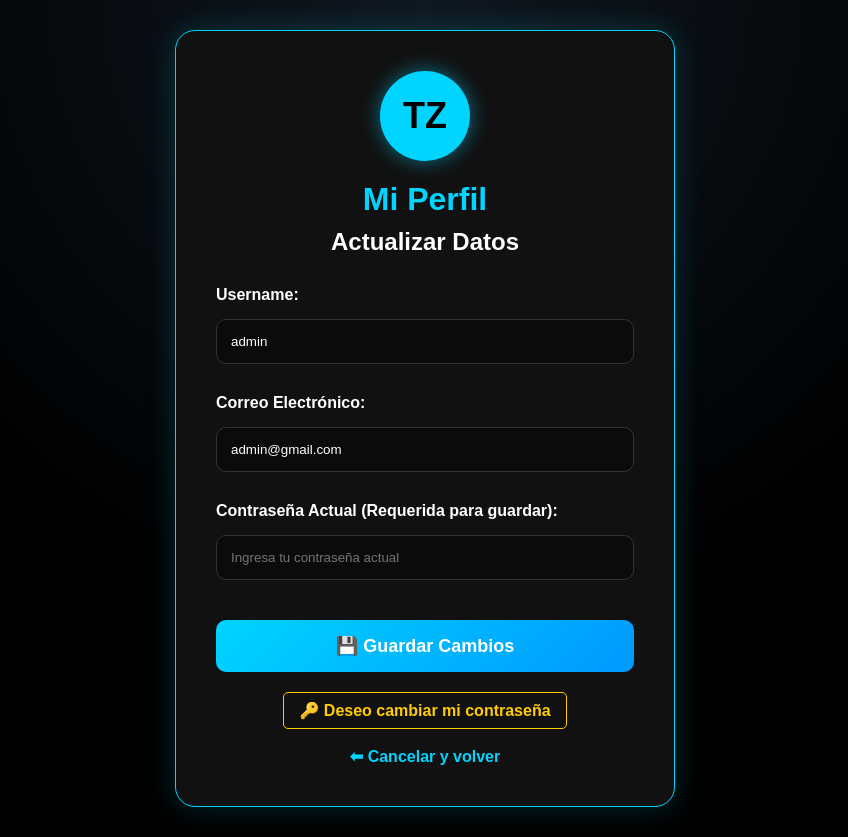
After one commit to striker2992/techzone-ready, a Django app: page /perfil/ in a window 1280 px wide. The commit adds this page. Shown: the whole page, without its empty margins (215-1063 px from the left). Run offline with Django 5.2, Linux system fonts and the light colour scheme; a user stored in the database is signed in.

Commit message:
me quiero matar :)2.0

```diff
--- a/static/css/style.css
+++ b/static/css/style.css
@@ -1,3 +1,14 @@
+footer {
+    text-align: center;
+    padding: 20px;
+    background-color: #0a0f14;
+    color: #888;
+    font-size: 14px;
+
+
+    margin-top: auto;
+}
+
 /* =========================
 RESET
 ========================= */
@@ -13,19 +24,18 @@ font-family:Arial, Helvetica, sans-serif;
 BODY
 ========================= */
 
-body{
-background:
-radial-gradient(
-circle at top,
-#101820,
-#000000 60%
-);
-
-
-color:white;
-min-height:100vh;
-
-
+body {
+    background: radial-gradient(
+        circle at top,
+        #101820,
+        #000000 60%
+    );
+    color: white;
+
+
+    display: flex;
+    flex-direction: column;
+    min-height: 100vh;
 }
 
 /* =========================
--- a/templates/tienda/mis_compras.html
+++ b/templates/tienda/mis_compras.html
@@ -17,7 +17,6 @@
 
     <div style="text-align: center; margin-bottom: 40px;">
         <h1 style="color: #00d4ff; font-size: 36px;">📦 Mis Compras</h1>
-        <p style="color: #ccc;">Historial y desglose de tus pedidos</p>
     </div>
 
     {% for pedido in pedidos %}
--- /dev/null
+++ b/templates/tienda/perfil.html
@@ -0,0 +1,71 @@
+{% load static %}
+<!DOCTYPE html>
+<html lang="es">
+<head>
+    <meta charset="UTF-8">
+    <title>Mi Perfil | TechZone</title>
+    <link rel="stylesheet" href="{% static 'css/style.css' %}">
+</head>
+<body>
+
+<div class="login-container">
+    <div class="login-card">
+
+        <div class="login-logo">TZ</div>
+        <h1>Mi Perfil</h1>
+        <h2>Actualizar Datos</h2>
+
+        <form method="POST">
+            {% csrf_token %}
+
+            {% if form.errors %}
+                <div style="background-color: #ffcccc; border: 1px solid #cc0000; color: #cc0000; padding: 10px; border-radius: 5px; margin-bottom: 15px; font-size: 14px; text-align: center;">
+                    ⚠️ No se pudieron guardar los cambios. Revisa los detalles abajo.
+                </div>
+            {% endif %}
+
+            {{ form.username.label_tag }}
+            {{ form.username }}
+            {% if form.username.errors %}
+                <div style="color: #ff4c4c; font-size: 14px; margin-top: -10px; margin-bottom: 15px;">
+                    {{ form.username.errors.0 }}
+                </div>
+            {% endif %}
+
+            {{ form.email.label_tag }}
+            {{ form.email }}
+            {% if form.email.errors %}
+                <div style="color: #ff4c4c; font-size: 14px; margin-top: -10px; margin-bottom: 15px;">
+                    {{ form.email.errors.0 }}
+                </div>
+            {% endif %}
+
+            {{ form.password_actual.label_tag }}
+            {{ form.password_actual }}
+            {% if form.password_actual.errors %}
+                <div style="color: #ff4c4c; font-size: 14px; margin-top: -10px; margin-bottom: 15px;">
+                    {{ form.password_actual.errors.0 }}
+                </div>
+            {% endif %}
+
+            <button type="submit" style="margin-top: 10px;">
+                💾 Guardar Cambios
+            </button>
+        </form>
+
+        <div style="text-align: center; margin-top: 20px;">
+            <a href="{% url 'cambiar_password' %}" style="color: #ffcc00; text-decoration: none; font-weight: bold; border: 1px solid #ffcc00; padding: 8px 15px; border-radius: 5px; display: inline-block;">
+                🔑 Deseo cambiar mi contraseña
+            </a>
+        </div>
+
+        </form>
+
+        <br>
+        <a href="/">⬅ Cancelar y volver</a>
+
+    </div>
+</div>
+
+</body>
+</html>
--- a/tienda/forms.py
+++ b/tienda/forms.py
@@ -2,10 +2,58 @@ from django import forms
 from django.contrib.auth.forms import UserCreationForm
 from django.contrib.auth.models import User
 
+
 class RegistroUsuarioForm(UserCreationForm):
-
     email = forms.EmailField(required=True, label="Correo Electrónico")
 
     class Meta:
         model = User
         fields = ("username", "email")
+
+
+    def clean_email(self):
+        email = self.cleaned_data.get('email')
+        if User.objects.filter(email=email).exists():
+            raise forms.ValidationError("❌ Este correo ya está registrado en otra cuenta.")
+        return email
+
+
+
+class PerfilUsuarioForm(forms.ModelForm):
+    email = forms.EmailField(required=True, label="Correo Electrónico")
+
+    password_actual = forms.CharField(
+        label="Contraseña Actual (Requerida para guardar)",
+        widget=forms.PasswordInput(attrs={'placeholder': 'Ingresa tu contraseña actual'}),
+        required=True
+    )
+
+    class Meta:
+        model = User
+        fields = ['username', 'email']
+
+    def __init__(self, *args, **kwargs):
+        self.user = kwargs.pop('user', None)
+        super().__init__(*args, **kwargs)
+
+
+    def clean_email(self):
+        email = self.cleaned_data.get('email')
+
+        if User.objects.filter(email=email).exclude(id=self.user.id).exists():
+            raise forms.ValidationError("❌ Este correo ya está siendo usado por otro usuario.")
+        return email
+
+
+    def clean_username(self):
+        username = self.cleaned_data.get('username')
+        if User.objects.filter(username=username).exclude(id=self.user.id).exists():
+            raise forms.ValidationError("❌ Este nombre de usuario ya está ocupado. Elige otro.")
+        return username
+
+
+    def clean_password_actual(self):
+        password = self.cleaned_data.get('password_actual')
+        if not self.user.check_password(password):
+            raise forms.ValidationError("❌ La contraseña ingresada es incorrecta.")
+        return password
--- a/tienda/urls.py
+++ b/tienda/urls.py
@@ -28,5 +28,6 @@ urlpatterns = [
         views.contacto,
         name='contacto'
         ),
-
+    path('perfil/', views.perfil, name='perfil'),
+    path('cambiar-password/', views.cambiar_password, name='cambiar_password'),
 ]
--- a/tienda/views.py
+++ b/tienda/views.py
@@ -5,7 +5,9 @@ from django.contrib.auth.decorators import login_required
 from django.contrib.auth.models import User
 from .models import Producto, Pedido, DetallePedido
 from .forms import RegistroUsuarioForm
-
+from .forms import PerfilUsuarioForm
+from django.contrib.auth.forms import PasswordChangeForm
+from django.contrib.auth import update_session_auth_hash
 
 def inicio(request):
     buscar = request.GET.get('buscar')
@@ -274,3 +276,32 @@ def cambiar_estado(request, id, estado):
     pedido.save()
 
     return redirect('admin_pedidos')
+
+@login_required(login_url='/accounts/login/')
+def perfil(request):
+    if request.method == 'POST':
+
+        form = PerfilUsuarioForm(request.POST, instance=request.user, user=request.user)
+
+        if form.is_valid():
+            form.save()
+            return redirect('inicio')
+    else:
+
+        form = PerfilUsuarioForm(instance=request.user, user=request.user)
+
+    return render(request, 'tienda/perfil.html', {'form': form})
+
+@login_required(login_url='/accounts/login/')
+def cambiar_password(request):
+    if request.method == 'POST':
+        form = PasswordChangeForm(request.user, request.POST)
+        if form.is_valid():
+            user = form.save()
+            # Esto evita que Django cierre tu sesión tras cambiar la clave
+            update_session_auth_hash(request, user)
+            return redirect('perfil')
+    else:
+        form = PasswordChangeForm(request.user)
+
+    return render(request, 'tienda/cambiar_password.html', {'form': form})
```
Also changed, not shown: templates/tienda/cambiar_password.html (added, +49 -0 lines), templates/tienda/index.html (+5 -6 lines), db.sqlite3.
